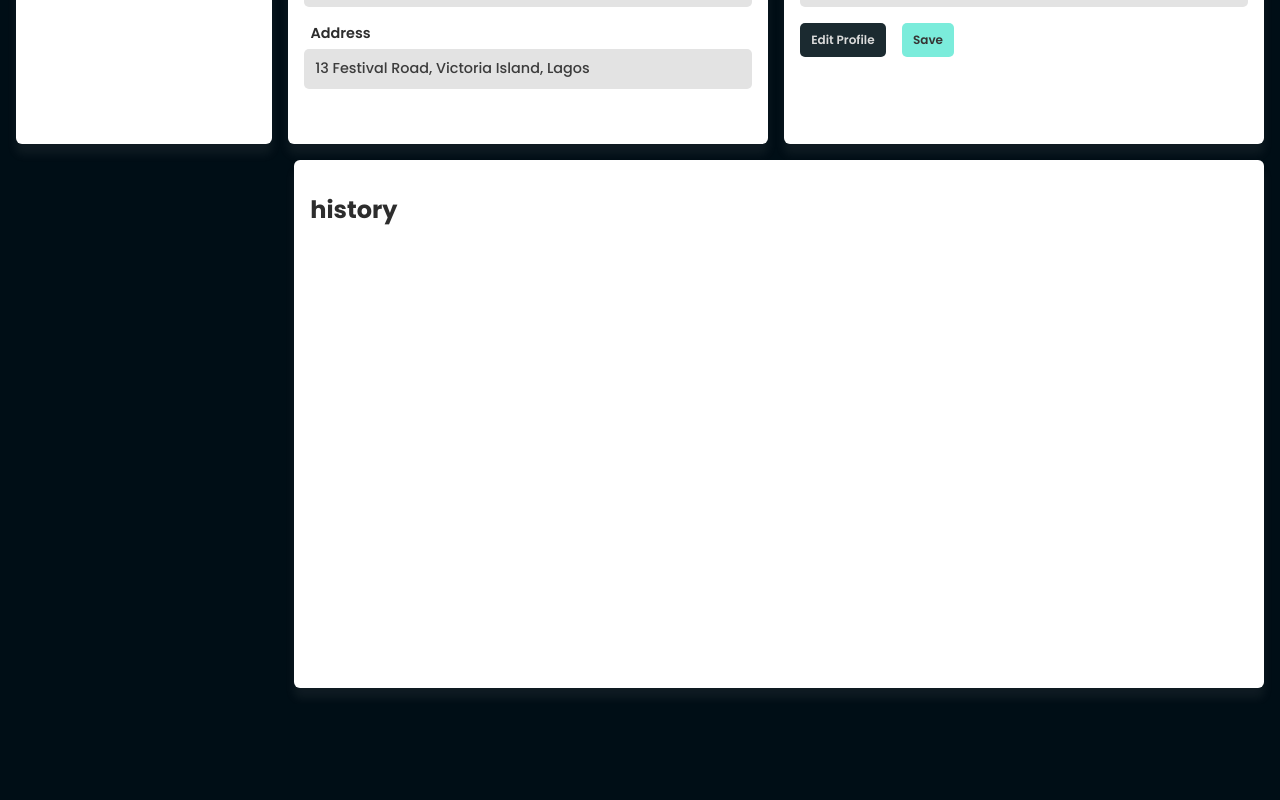
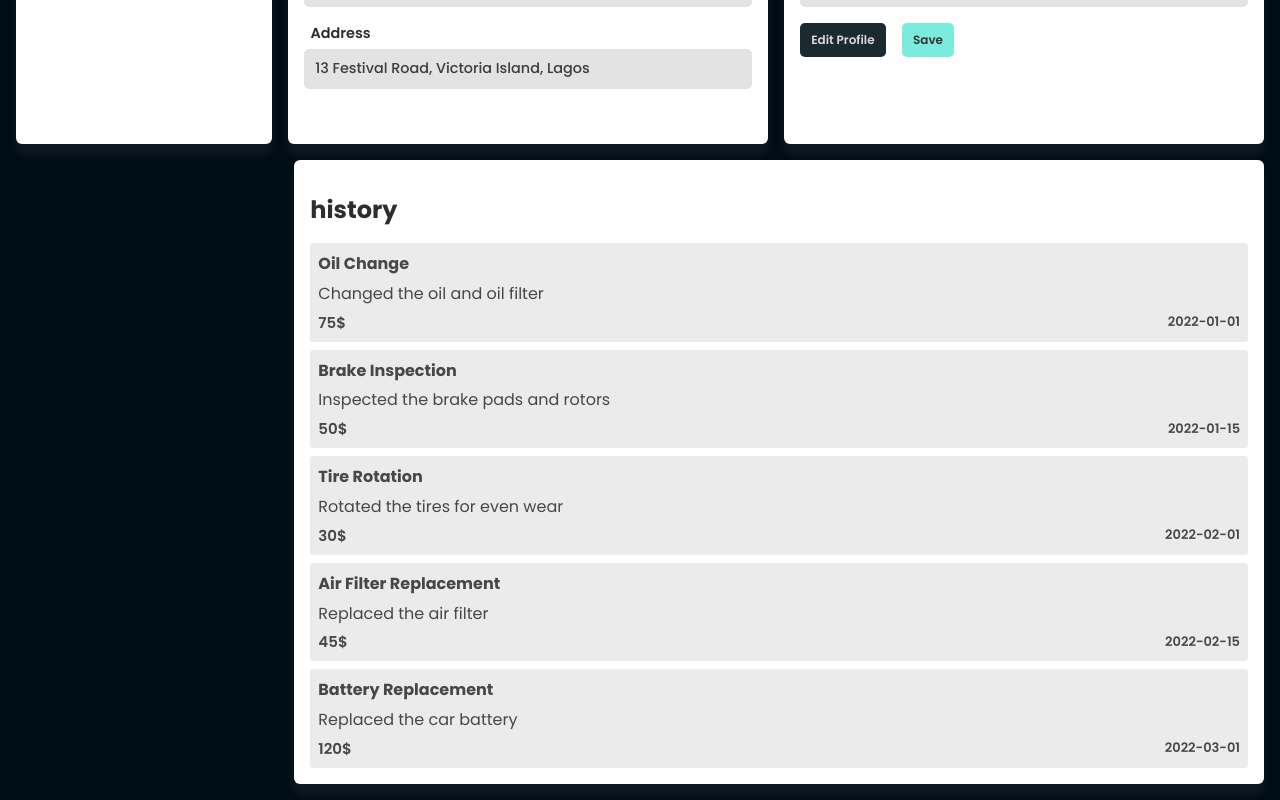
Before and after one commit to ElaasriTarik/AMAK, a React (Create React App) app in the folder frontend/react-app/: page /profile in a window 1280 px wide. Shown: the part 480-1280 px from the top of the page. Before the commit the page ends 1184 px from the top, so only its background shows below. Built offline with nearby package versions, Linux system fonts and the light colour scheme.

Commit message:
profile page added-edited

```diff
--- a/frontend/react-app/src/components/Profile.js
+++ b/frontend/react-app/src/components/Profile.js
@@ -2,6 +2,55 @@ import React from 'react';
 import Header from './Header';
 import '../styles/profile.css';
 import person from '../images/person-profile.svg';
+
+// a history separate component
+function HistoryServices(props) {
+    console.log(props);
+    return (
+        <div className='historyItem'>
+            <h4 className='serviceTitle'>{props.item.title}</h4>
+            <p className='comment'>{props.item.description}</p>
+            <div className='moreInfo'>
+                <p className='servicePrice'>{props.item.price}$</p>
+                <p className='serviceDate'>{props.item.date}</p>
+            </div>
+        </div>
+    )
+}
+// an array to test the history services
+const userHistory = [
+    {
+        title: 'Oil Change',
+        description: 'Changed the oil and oil filter',
+        price: 75.00,
+        date: '2022-01-01'
+    },
+    {
+        title: 'Brake Inspection',
+        description: 'Inspected the brake pads and rotors',
+        price: 50.00,
+        date: '2022-01-15'
+    },
+    {
+        title: 'Tire Rotation',
+        description: 'Rotated the tires for even wear',
+        price: 30.00,
+        date: '2022-02-01'
+    },
+    {
+        title: 'Air Filter Replacement',
+        description: 'Replaced the air filter',
+        price: 45.00,
+        date: '2022-02-15'
+    },
+    {
+        title: 'Battery Replacement',
+        description: 'Replaced the car battery',
+        price: 120.00,
+        date: '2022-03-01'
+    },
+    // ...other history items...
+];
 export default function Profile() {
     const [condition, changeCondition] = React.useState(true);
 
@@ -106,6 +155,11 @@ export default function Profile() {
                 </div>
                 <div className='history'>
                     <h3>history</h3>
+                    <div className='historyItems'>
+                        {userHistory.map((item, index) => (
+                            <HistoryServices item={item} key={index} />
+                        ))}
+                    </div>
                 </div>
             </div>
         </>
--- a/frontend/react-app/src/styles/profile.css
+++ b/frontend/react-app/src/styles/profile.css
@@ -56,6 +56,7 @@
     height: auto;
     min-height: 33rem;
     margin-left: auto;
+    position: relative;
 }
 
 .profile-area .profile-details h3,
@@ -175,3 +176,56 @@
 .details .detail input:hover {
     border: none;
 }
+
+/* styling History area and items */
+.historyItems {
+    display: flex;
+    flex-direction: column;
+    align-items: center;
+    justify-content: center;
+    gap: .5rem;
+    width: 100%;
+    position: relative;
+    margin-top: 1rem;
+}
+
+.historyItems .historyItem {
+    width: 100%;
+    min-height: 5rem;
+    height: auto;
+    background-color: #ebebeb;
+    border-radius: 3px;
+    color: #494646;
+    display: flex;
+    align-items: flex-start;
+    justify-content: center;
+    flex-direction: column;
+    padding: .5rem;
+    gap: .3rem;
+}
+
+.history .historyItem * {
+    color: #494646;
+}
+
+.historyItems .historyItem .moreInfo {
+    display: flex;
+    width: 100%;
+    align-items: center;
+    justify-content: space-between;
+}
+
+.historyItems .serviceDate {
+    font-weight: 600;
+    font-size: 13px;
+}
+
+.historyItems .servicePrice {
+    font-weight: 600;
+    font-size: 15px;
+}
+
+.historyItems .serviceTitle {
+    font-weight: 700;
+    font-size: 1rem;
+}
```
